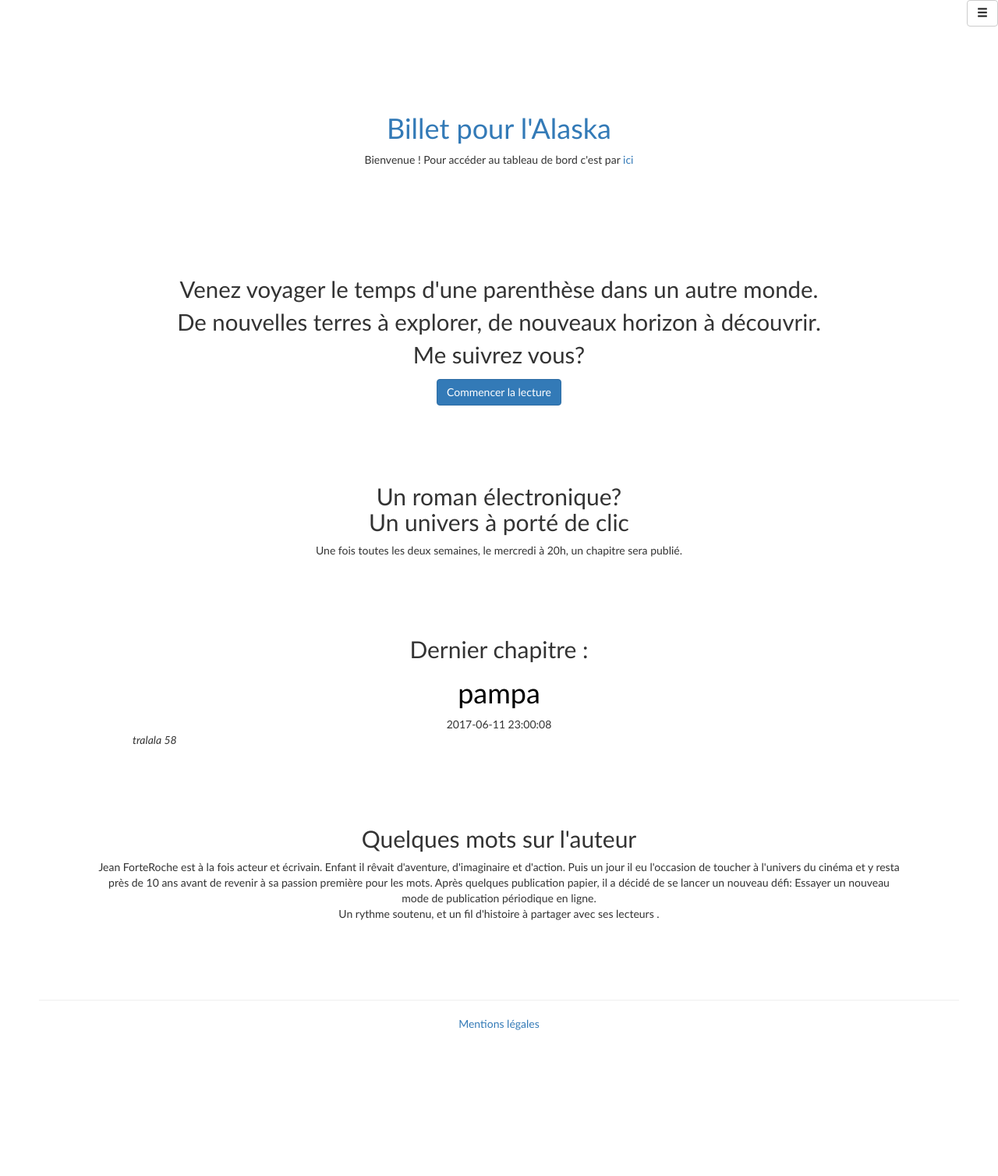
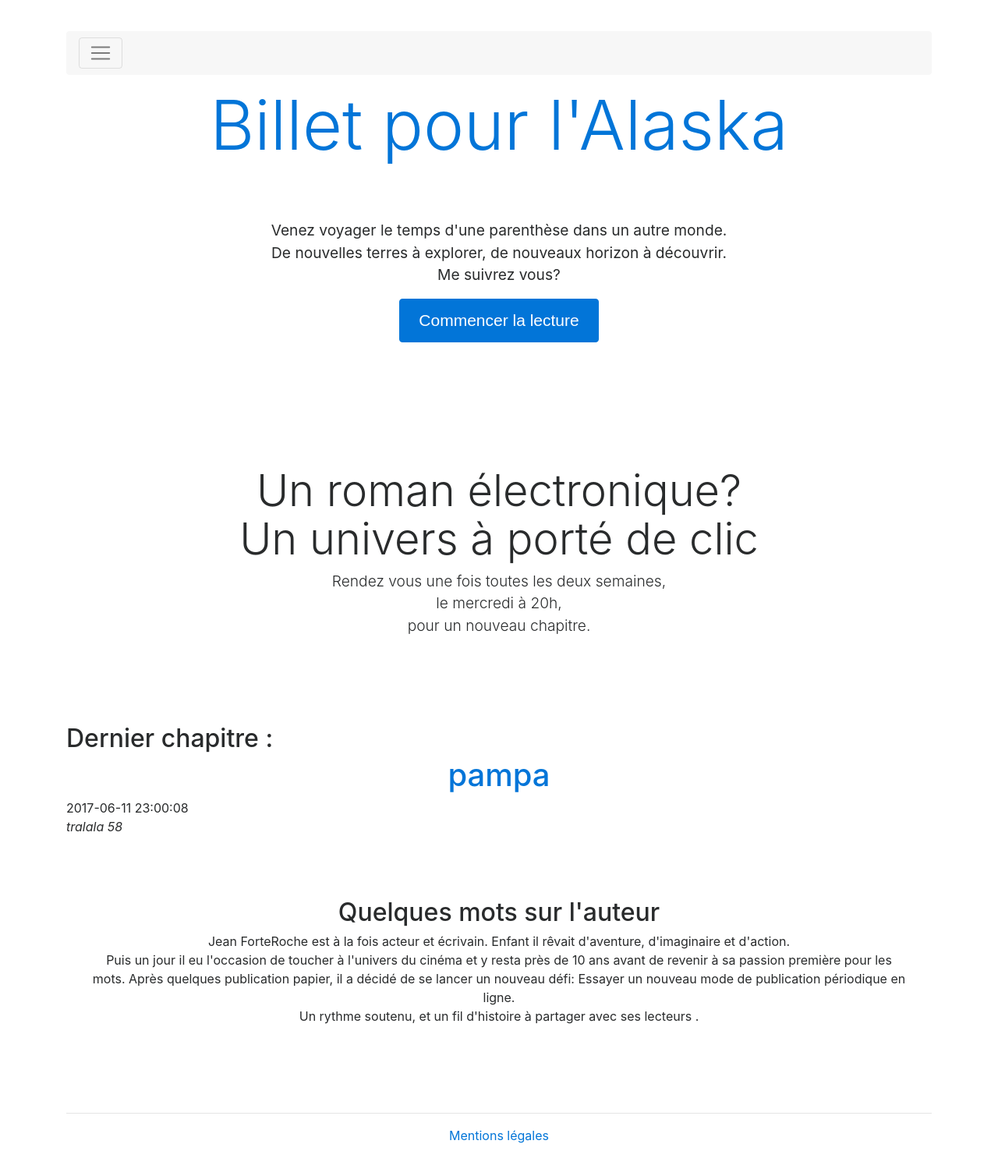
Before and after one commit to Pywako/Blog, a PHP site: page / in a window 1280 px wide. Shown: the whole page at 78% size. Before the commit the page ends 1321 px from the top, so only its background shows below. Run offline with PHP 8.4, Linux system fonts and the light colour scheme; data comes from the database, SQL or seed files in the repository; some libraries are stand-ins or nearby versions.

Commit message:
Ajout de la navbar et bootstrap 4, remaniement classes et styles

```diff
--- a/Contenu/style.css
+++ b/Contenu/style.css
@@ -1,15 +1,3 @@
-html, body {
-    height: 100%;
-}
-
-body{
-    color: #333333;
-    margin: 0 auto;
-    min-width: 320px;
-    min-height: 480px;
-    font-family: Brushtp, Calligraffiti, Candara;
-}
-/*Police de caractère*/
 @font-face{
     font-family: 'Brushtp';
     src: url('BRUSHSTP/BRUSHSTP.eot');
@@ -24,89 +12,113 @@ body{
 url('Calligraffiti/Calligraffiti.ttf') format('truetype'),
 url('Calligraffiti/Calligraffiti.svg#webfont') format('svg');
 }
-/* Page d'accueil*/
-#titreSites{
 
+.roman{
+    text-align: justify;
 }
-#global{
-    /*margin-left: 50px;
-    margin-right: 50px;*/
-}
-#iconeNavigation{
-    position: absolute;
-    right: 0;
-    top: 0;
-}
-#headerAccueil{
-    height: 350px;
-    display: flex;
-    justify-content: center;
-}
-header{
-    display: flex;
-    flex-direction: column;
+h1{
     text-align: center;
 }
-#headerIntroduction{
-    margin-bottom: 50px;
-}
-#introduction{
-    font-size: 2.1em;
-}
-#btnCommencer{
-    /*text-align: center;*/
-}
-.header{
-    /*text-align: center;*/
-    justify-content: center;
-    align-items: center;
-}
-section{
-    text-align: center;
-    margin: 100px 20px 100px 20px;
+.introduction{
+    font-size: larger;
 }
 
-.titreChapitre, #titreReponses{
+/* Signin*/
+body {
     text-align: center;
-    justify-content: center;
-    color: #000000;
+    padding-top: 40px;
+    padding-bottom: 40px;
+    font-family-base: Brushtp, Calligraffiti, Candara;
+    /*background-color: #eee;*/
 }
+
+.form-signin {
+    max-width: 330px;
+    padding: 15px;
+    margin: 0 auto;
+}
+.form-signin .form-signin-heading,
+.form-signin .checkbox {
+    margin-bottom: 10px;
+}
+.form-signin .checkbox {
+    font-weight: normal;
+}
+.form-signin .form-control {
+    position: relative;
+    height: auto;
+    -webkit-box-sizing: border-box;
+    box-sizing: border-box;
+    padding: 10px;
+    font-size: 16px;
+}
+.form-signin .form-control:focus {
+    z-index: 2;
+}
+.form-signin input[type="email"] {
+    margin-bottom: -1px;
+    border-bottom-right-radius: 0;
+    border-bottom-left-radius: 0;
+}
+.form-signin input[type="password"] {
+    margin-bottom: 10px;
+    border-top-left-radius: 0;
+    border-top-right-radius: 0;
+}
+/*Justified_nav*/
+.footer {
+    padding-top: 40px;
+    padding-bottom: 40px;
+    margin-top: 40px;
+    border-top: 1px solid #eee;
+}
+
+/* Main marketing message and sign up button */
+.jumbotron {
+    text-align: center;
+    background-color: transparent;
+}
+.jumbotron .btn {
+    padding: 14px 24px;
+    font-size: 21px;
+}
+
+/*.navbar {
+    background-image: -webkit-gradient(linear, left top, left bottom, from(#f7f7f7),to(#eee));
+    background-image: -webkit-linear-gradient(top, #f7f7f7 0%,#eee 100%);
+    background-image: -o-linear-gradient(top, #f7f7f7 0%,#eee 100%);
+    background-image: linear-gradient(to bottom, #f7f7f7 0%,#eee 100%);
+    border: 1px solid #e5e5e5;
+}*/
+
+@media (min-width: 768px) {
+    .navbar-nav {
+        display: -webkit-box;
+        display: -webkit-flex;
+        display: -ms-flexbox;
+        display: flex;
+    }
+
+    .navbar-nav .nav-item {
+        -webkit-box-flex: 1;
+        -webkit-flex: 1 0 auto;
+        -ms-flex: 1 0 auto;
+        flex: 1 0 auto;
+    }
+}
+
+/* Responsive: Portrait tablets and up */
+@media screen and (min-width: 768px) {
+    /* Remove the padding we set earlier */
+    .masthead,
+    .marketing,
+    .footer {
+        padding-right: 0;
+        padding-left: 0;
+    }
+}
+
+/*chapitre*/
 .chapitre{
     text-align: justify;
-    padding-right: 50px;
-    padding-left: 50px;
 }
-#contenu{
-    text-align: center;
-    align-items: center;
-    margin-left: 50px;
-    margin-right: 50px;
-}
-.commentaire {
-    text-align: left;
-    margin: 20px;
-}
-.signalement {
-    color: orangered;
-}
-footer{
-    text-align: center;
-}
-#alert{
-    display: none;
-}
-th{
-    text-align: center;
-}
-.page{
-    text-align: right;
-    font-size: 1.3em;
-}
-#adminCommentaire{
-    margin-bottom: 25px;
-}
-#tableMatiere{
-    display: flex;
-    justify-content: center;
-    margin-bottom: 50px;
-}
--- a/Vue/Accueil/index.php
+++ b/Vue/Accueil/index.php
@@ -6,21 +6,23 @@ $this->titre = "Billet pour l'Alaska ";?>
 
 
 <article class="chapitre">
-    <header id="headerIntroduction">
-        <p id="introduction">Venez voyager le temps d'une parenthèse dans un autre monde.<br>
+    <header id="headerIntroduction" class="jumbotron">
+        <p class="introduction">Venez voyager le temps d'une parenthèse dans un autre monde.<br>
             De nouvelles terres à explorer, de nouveaux horizon à découvrir.<br>
             Me suivrez vous?</p>
         <a href="Livre/index/page/1" id="btnCommencer"><button class="btn btn-primary">Commencer la lecture</button></a>
 
     </header>
-    <section>
-        <h2>Un roman électronique?<br>
-            Un univers à porté de clic</h2>
-        <p>Une fois toutes les deux semaines, le mercredi à 20h, un chapitre sera publié.
+    <section class="jumbotron">
+        <h3 class="display-4">Un roman électronique?<br>
+            Un univers à porté de clic</h3>
+        <p class="introduction lead">Rendez vous une fois toutes les deux semaines,<br>
+            le mercredi à 20h,<br>
+            pour un nouveau chapitre.
         </p>
     </section>
 
-    <section>
+    <section id="dernierChapitre">
     <h2>Dernier chapitre :</h2>
     <a href="<?= "Chapitre/index/" . $this->nettoyer($chapitre['id']) ?>">
         <h1 class="titreChapitre"><?= $this->nettoyer($chapitre['titre']) ?></h1>
@@ -29,9 +31,10 @@ $this->titre = "Billet pour l'Alaska ";?>
     <div class="chapitre"><?= $chapitre['contenu'] ?></div>
     </section>
 
-    <section>
+    <section id="auteur" class="jumbotron">
         <h2>Quelques mots sur l'auteur</h2>
-        <p>Jean ForteRoche est à la fois acteur et écrivain. Enfant il rêvait d'aventure, d'imaginaire et d'action.
+        <p>Jean ForteRoche est à la fois acteur et écrivain.
+            Enfant il rêvait d'aventure, d'imaginaire et d'action.<br>
             Puis un jour il eu l'occasion de toucher à l'univers du cinéma et y resta près de 10 ans avant de revenir à
             sa passion première pour les mots. Après quelques publication papier, il a décidé de se lancer un nouveau défi:
             Essayer un nouveau mode de publication périodique en ligne. <br>
--- a/Vue/Admin/index.php
+++ b/Vue/Admin/index.php
@@ -5,8 +5,7 @@
  * Date: 18/05/2017
  * Time: 10:07
  */
-$this->titre = "Billet pour l'Alaska - Administration";?>
-<h2>Administration</h2>
+$this->titre = "Billet pour l'Alaska"."<br>"."Administration";?>
 
 Bienvenue, <?= $this->nettoyer($login) ?> !
 
--- a/Vue/Chapitre/index.php
+++ b/Vue/Chapitre/index.php
@@ -1,4 +1,4 @@
-<?php $this->titre = "Billet pour l'Alaska - Jean Forteroche - Chapitre " . $this->nettoyer($chapitre['numero']) . " - " . $this->nettoyer($chapitre['titre']); ?>
+<?php $this->titre = "Billet pour l'Alaska ". "<br>" . "Chapitre " . $this->nettoyer($chapitre['numero']);?>
 
 <article class="chapitre">
     <header>
--- a/Vue/gabarit.php
+++ b/Vue/gabarit.php
@@ -9,31 +9,56 @@
 <html lang="fr">
 <head>
     <meta charset="UTF-8">
+    <meta name="viewport" content="width=device-width, initial-scale=1, shrink-to-fit=no">
+    <meta name="description" content="Livre de Jean ForteRoche - Un billet pour l'Alaska">
+    <meta name="author" content="Jean ForteRoche">
+
     <base href="<?= $racineBlog ?>">
     <script src="../../jquery-3.2.1.min.js"></script>
 
-    <!------------ Latest compiled and minified CSS Bootstrap ------------>
-
-    <link rel="stylesheet" href="https://maxcdn.bootstrapcdn.com/bootstrap/3.3.7/css/bootstrap.min.css"
-          integrity="sha384-BVYiiSIFeK1dGmJRAkycuHAHRg32OmUcww7on3RYdg4Va+PmSTsz/K68vbdEjh4u" crossorigin="anonymous">
+    <!------------ Bootstrap CSS ------------>
+    <link rel="stylesheet" href="https://maxcdn.bootstrapcdn.com/bootstrap/4.0.0-alpha.6/css/bootstrap.min.css" integrity="sha384-rwoIResjU2yc3z8GV/NPeZWAv56rSmLldC3R/AZzGRnGxQQKnKkoFVhFQhNUwEyJ" crossorigin="anonymous">
+    <!------------ feuille  CSS ------------>
     <link rel="stylesheet" href="Contenu/style.css">
-
     <title><?= $titre ?></title>
 </head>
 <body>
     <div id="global">
-
-    <!------------------------------ Navigation -------------------------------->
-
-    <div id="iconeNavigation"><button type="button" class="btn btn-default" ><span class="glyphicon glyphicon-menu-hamburger"></span></span></button></div>
-
-
+        <div class="container">
+            <div class="masthead">
+                <nav class="navbar navbar-light bg-faded rounded mb-3" >
+                    <button class="navbar-toggler" type="button" data-toggle="collapse" data-target="#navbarCollapse" aria-controls="navbarCollapse" aria-expanded="false" aria-label="Toggle navigation">
+                        <span class="navbar-toggler-icon"></span>
+                    </button>
+                    <div class="collapse navbar-toggleable-md" id="navbarCollapse">
+                        <ul class="nav navbar-nav text-md-center justify-content-md-between">
+                            <li class="nav-item">
+                                <a class="nav-link" href="Accueil/index/">Accueil <span class="sr-only">(current)</span></a>
+                            </li>
+                            <li class="nav-item">
+                                <a class="nav-link" href="Accueil/index/#headerIntroduction">Présentation</a>
+                            </li>
+                            <li class="nav-item">
+                                <a class="nav-link" href="Accueil/index/#dernierChapitre">Dernier Chapitre</a>
+                            </li>
+                            <li class="nav-item">
+                                <a class="nav-link" href="Accueil/index/#auteur">L'auteur</a>
+                            </li>
+                            <li class="nav-item">
+                                <a class="nav-link" href="Livre/index/page/1">Table des matières</a>
+                            </li>
+                            <li class="nav-item">
+                                <a class="nav-link" href="admin">Plûme</a>
+                            </li>
+                        </ul>
+                    </div>
+                </nav>
+            </div>
             <!----------------------------------- Entête ----------------------------------->
-    <header id="headerAccueil" class="row">
-
-        <div class="col-lg-12">
+            <header id="headerAccueil" >
+                <div>
                     <a href="" id="titreSites" class="header">
-                <h1><?php echo $titre?></h1></a>
+                        <h2 class="display-2"><?php echo $titre?></h2></a>
                 </div>
                 <!------------------------ Message de notification ------------------------->
 
@@ -41,47 +66,43 @@
                     $flash = $session->getFlash();
                     if(isset($_SESSION['flash']))
                     {?>
-                <div id="alert" class="bg-<?php echo $flash['type'] ?> header">
-                    <a class="close">x</a>
+                        <div id="alert" class="alert alert-<?php echo $flash['type'] ?> alert-dismissible fade show" role="alert">
+                            <button type="button" class="close" data-dismiss="alert" aria-label="close"><span aria-hidden="true">&times;</span></button>
                             <?php echo $flash['message']; ?>
                         </div>
                         <?php
                         unset($_SESSION['flash']);
                     }
                 }; ?>
-        <p class="header">Bienvenue ! Pour accéder au tableau de bord c'est par <a href="admin">ici</a></p>
+                <!------------------------ Panneau Admin ------------------------->
+                <?php if(isset($_SESSION['login'])){
+                    echo '<a href="admin"><p>Retour au tableau de bord</p></a>'; }?>
             </header>
 
             <!----------------------------------- Contenu ---------------------------------->
 
-    <div id="contenu" class="row">
+            <div id="contenu" class="">
                 <?= $contenu; ?>
             </div>
 
             <!-------------------------------- Pied de page -------------------------------->
 
-    <footer id="piedPage" class="row">
+            <footer id="piedPage" class="mastfoot">
+                <div class="inner">
                     <a href="Accueil/mentions">Mentions légales</a>
+                </div>
             </footer>
+        </div>
     </div>
 
     <!------------------------------------------ Javascript ------------------------------------------>
-
+    <!-- jQuery first, then Tether, then Bootstrap JS.-->
+    <script src="https://code.jquery.com/jquery-3.1.1.slim.min.js" integrity="sha384-A7FZj7v+d/sdmMqp/nOQwliLvUsJfDHW+k9Omg/a/EheAdgtzNs3hpfag6Ed950n" crossorigin="anonymous"></script>
+    <script src="https://cdnjs.cloudflare.com/ajax/libs/tether/1.4.0/js/tether.min.js" integrity="sha384-DztdAPBWPRXSA/3eYEEUWrWCy7G5KFbe8fFjk5JAIxUYHKkDx6Qin1DkWx51bBrb" crossorigin="anonymous"></script>
+    <script src="https://maxcdn.bootstrapcdn.com/bootstrap/4.0.0-alpha.6/js/bootstrap.min.js" integrity="sha384-vBWWzlZJ8ea9aCX4pEW3rVHjgjt7zpkNpZk+02D9phzyeVkE+jo0ieGizqPLForn" crossorigin="anonymous"></script>
     <script>
         $(function(){
-        // Animation Flash message
-        var alert = $('#alert');
-        if (alert.length > 0) {
-            alert.hide().slideDown(500);
-            alert.find('.close').click(function (e) {
-                e.preventDefault();
-                alert.slideUp();
-            });
-        }
-        // Animation barre de navigation
-        /*var navbar = $('#iconeNavigation');
-        navbar.click(function(){
-        });*/
+            $(".alert").alert();
         });
     </script>
 </body>
```
Also changed, not shown: Vue/Connexion/index.php (+8 -6 lines), Vue/Livre/index.php (+5 -5 lines). Lines whose indentation alone changed are shown as unchanged.
